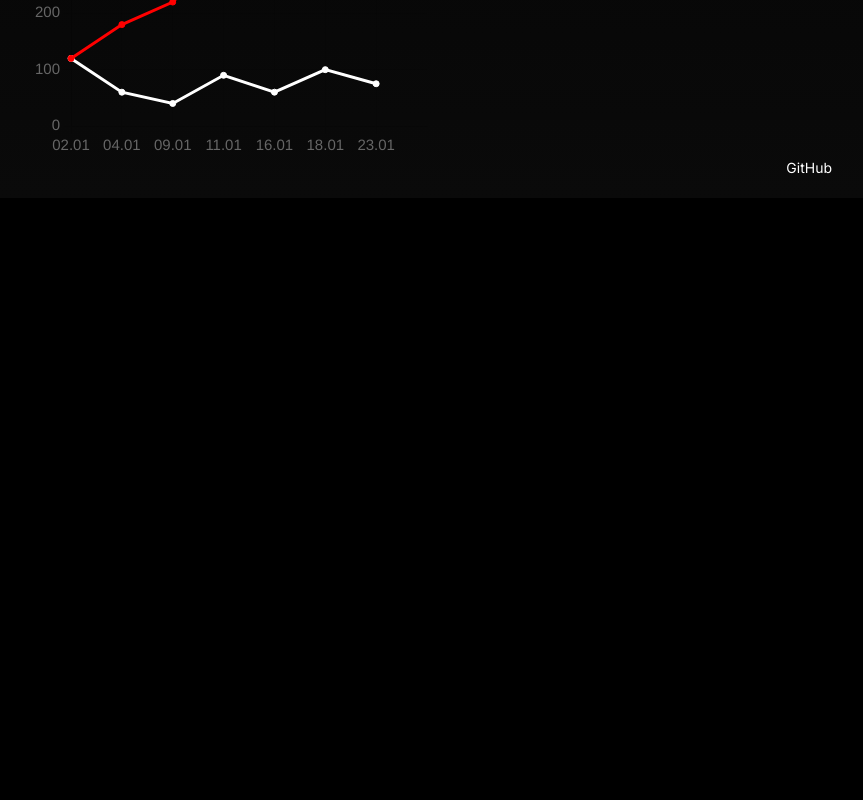
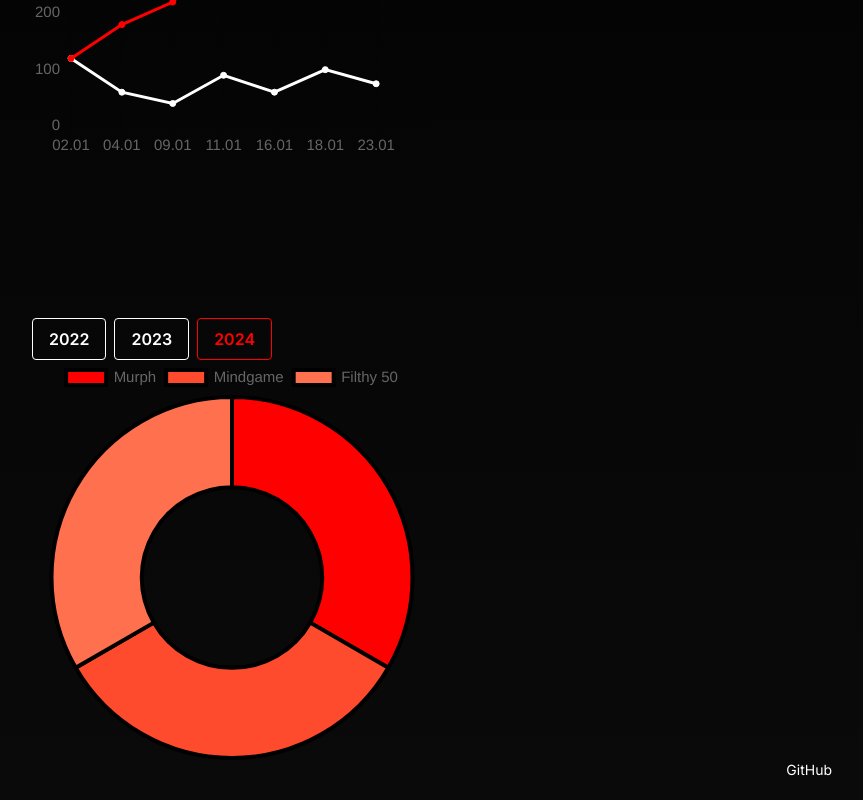
Before and after one commit to Svenum/burpee-counter, a Next.js app: page / in a window 1280 px wide. Shown: the part 612-1412 px from the top of the page, without its empty margins (408-1271 px from the left). Before the commit the page ends 810 px from the top, so only its background shows below. Built offline with nearby package versions, Linux system fonts and the light colour scheme.

Commit message:
add Workout Counter

```diff
--- a/app/page.tsx
+++ b/app/page.tsx
@@ -7,10 +7,11 @@ import {
   PointElement,
   LineElement,
   Legend,
+  ArcElement
 } from "chart.js";
 import {useState} from "react";
 import type {MouseEvent} from "react";
-import { Line } from "react-chartjs-2";
+import { Line, Doughnut } from "react-chartjs-2";
 // Register ChartJS components using ChartJS.register
 ChartJS.register(
   CategoryScale,
@@ -18,12 +19,14 @@ ChartJS.register(
   PointElement,
   LineElement,
   Tooltip,
-  Legend
+  Legend,
+  ArcElement
 );
 
 export default function Page() {
   // Style
-  const buttonStyle = "bg-transparent text-red-700 font-semibold hover:text-white py-2 px-4 border border-red-500 hover:border-white rounded mr-2"
+  const buttonStyle = "bg-transparent text-whtie font-semibold hover:text-[#ff0000] py-2 px-4 border border-white hover:border-[#ff0000] rounded mr-2"
+  const buttonStyleSelected = "bg-transparent text-[#ff0000] font-semibold py-2 px-4 border border-[#ff0000] rounded mr-2"
 
   // Year
   const [year, setYear] = useState(new Date().getFullYear());
@@ -37,6 +40,9 @@ export default function Page() {
     setYear(Number(target.value));
   };
 
+  const yearButton = yearArr.map(item => (
+    <button key={item} className={year != item ? buttonStyle : buttonStyleSelected} value={item} onClick={changeYear}> {item} </button>
+  ))
   // Burpees
   const burpees = require('../src/data/' + year + '/burpees.json');
   let burpeeDates:string[] = [];
@@ -49,10 +55,20 @@ export default function Page() {
     burpeeNumsTotal.push(burpeeTotal + burpee.num);
     burpeeNums.push(burpee.num);
     burpeeTotal += burpee.num;
-  })
+  });
+
+
+  // Workouts
+  const workouts = require("../src/data/" + year + "/workouts.json");
+  const workoutKinds = Object.keys(workouts);
+  let workoutKindsNum:number[] = [];
+
+  workoutKinds.forEach((kind:string) => {
+    workoutKindsNum.push(workouts[kind].length);
+  });
 
   // Chart
-  const charData = {
+  const burpeeCharData = {
             labels: burpeeDates,
             datasets: [
               {
@@ -69,7 +85,7 @@ export default function Page() {
               },
             ],
           };
-  const charOptions = {
+  const burpeeCharOptions = {
             plugins: {
               legend: {
                 labels: {
@@ -80,6 +96,29 @@ export default function Page() {
               }
             }
         }
+  const workoutsCharData = {
+            labels: workoutKinds,
+            datasets: [
+              {
+                label: "",
+                data: workoutKindsNum,
+                backgroundColor: [
+                  "#ff0000",
+                  "#ff4b2d",
+                  "#ff704f",
+                  "#ff8f70",
+                  "#ffac93",
+                  "#ffc8b6",
+                  "#ffe4da",
+                  "#ffffff"
+                ],
+                borderColor: [
+                  "black"
+                ],
+                borderWidth: 4
+              }
+            ]
+          };
   // Chart config
   ChartJS.defaults.font.size = 15;
 
@@ -92,10 +131,10 @@ export default function Page() {
         GEMACHT
       </h1>
       <div>
-        {yearArr.map(item => (
-          <button key={item} className={buttonStyle} value={item} onClick={changeYear}> {item} </button>
-        ))}
-        <Line data={charData} options={charOptions} height="100%" width="100%"/>
+        {yearButton}
+        <Line className="mb-40" data={burpeeCharData} options={burpeeCharOptions} height="100%" width="100%"/>
+        {yearButton}
+        <Doughnut data={workoutsCharData}/>
       </div>
     </div>
     <div className="text-sm absolute right-10 bottom-5">
--- a/src/data/2024/workouts.json
+++ b/src/data/2024/workouts.json
@@ -4,5 +4,8 @@
   ],
   "Mindgame": [
     "04.01"
+  ],
+  "Filthy 50": [
+    "25.01"
   ]
 }
```
